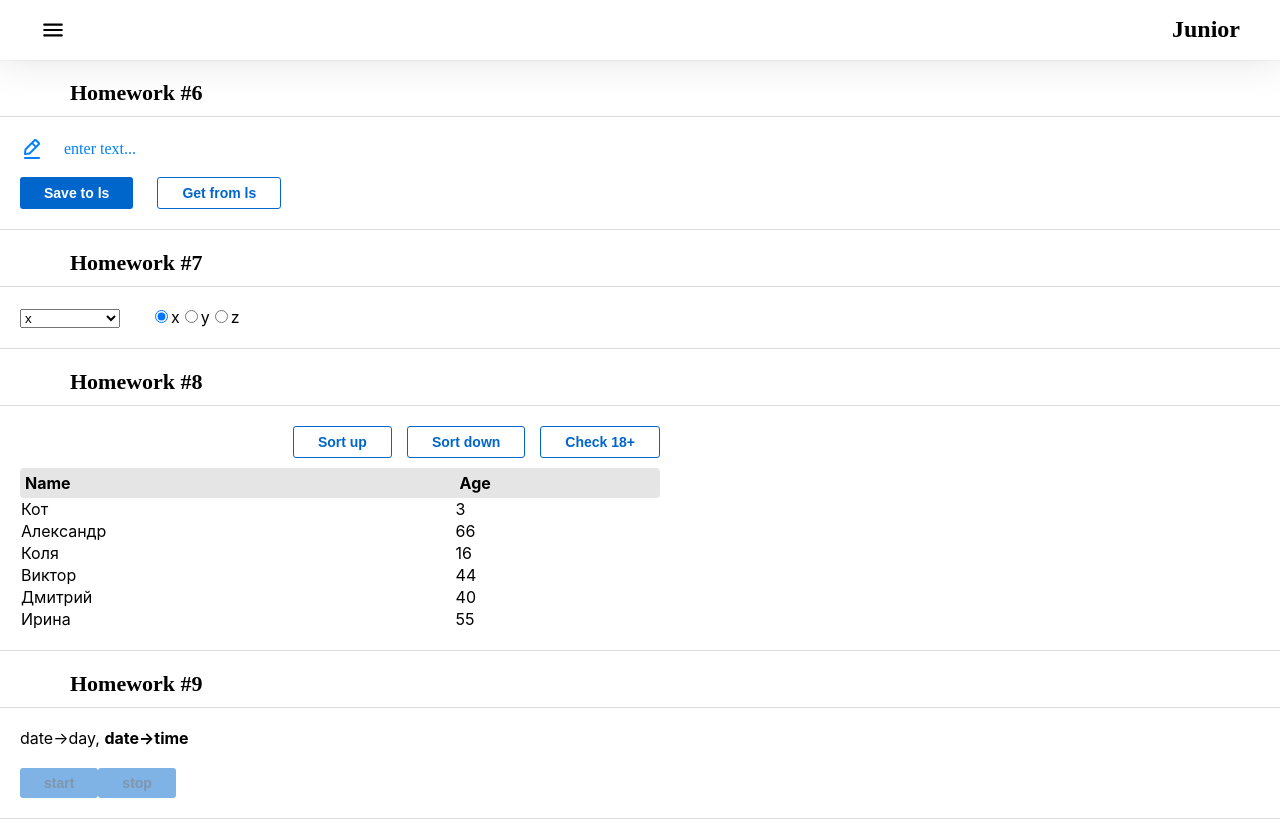
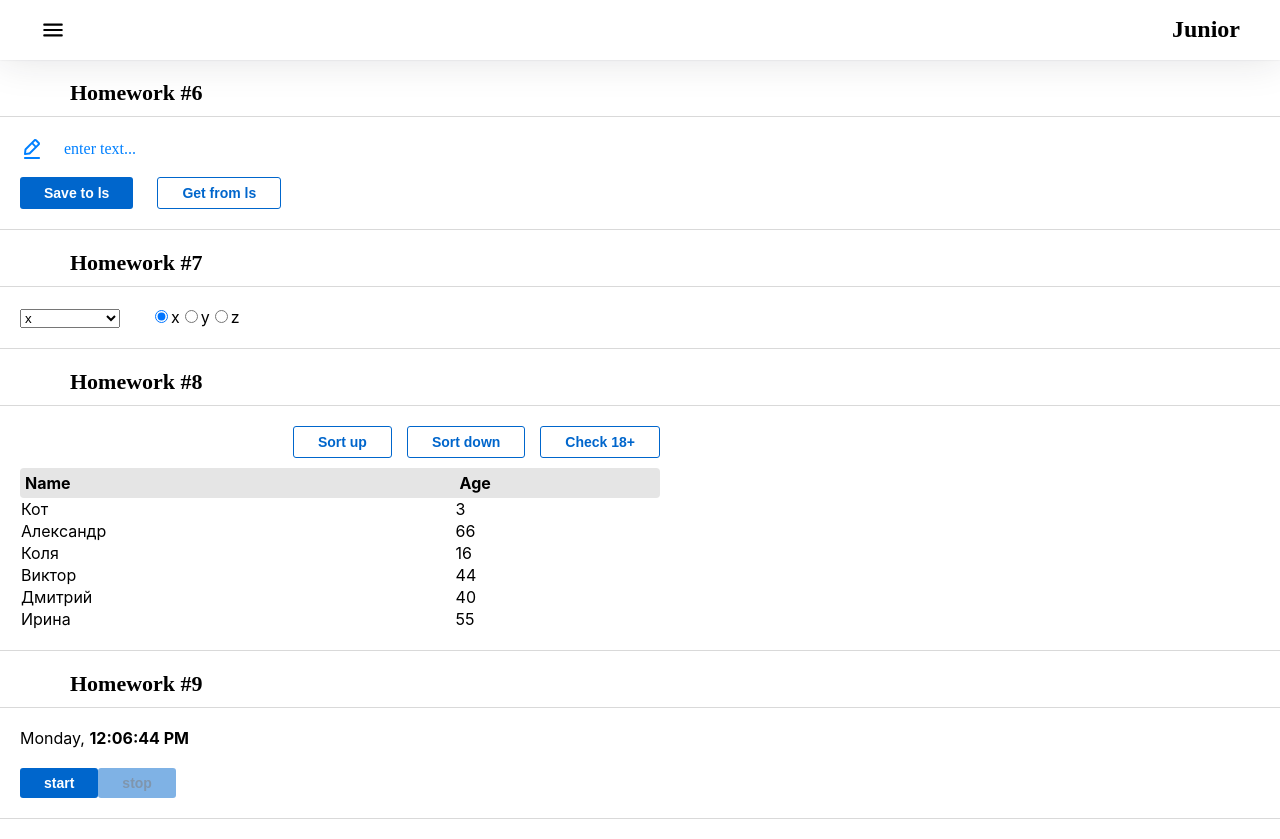
Before and after one commit to Aloxan12/homework, a React (Create React App) app: page /#/junior in a window 1280 px wide. Shown: the top 839 px of the page. Built offline with nearby package versions, Linux system fonts and the light colour scheme.

Commit message:
homework 12

```diff
--- a/src/s2-homeworks/hw09/Clock.tsx
+++ b/src/s2-homeworks/hw09/Clock.tsx
@@ -10,29 +10,34 @@ function Clock() {
     const [show, setShow] = useState<boolean>(false)
 
     const start = () => {
-        // пишут студенты // запустить часы (должно отображаться реальное время, а не +1)
-        // сохранить ид таймера (https://learn.javascript.ru/settimeout-setinterval#setinterval)
+        if (!timerId) {
+            const newTimerId = setInterval(() => {
+                setDate(new Date());
+            }, 1000) as unknown as number;
+            setTimerId(newTimerId);
+        }
+    };
 
+    const stop = () => {
+        if (timerId) {
+            clearInterval(timerId);
+            setTimerId(undefined);
+        }
+    };
+
+    const onMouseEnter = () => { // пишут студенты // показать дату если наведена мышка
+        setShow(true)
+    }
+    const onMouseLeave = () => { // пишут студенты // спрятать дату если мышка не наведена
+        setShow(false)
     }
 
-    const stop = () => {
-        // пишут студенты // поставить часы на паузу, обнулить ид таймера (timerId <- undefined)
-
-    }
-
-    const onMouseEnter = () => { // пишут студенты // показать дату если наведена мышка
-
-    }
-    const onMouseLeave = () => { // пишут студенты // спрятать дату если мышка не наведена
-
-    }
-
-    const stringTime = 'date->time' || <br/> // часы24:минуты:секунды (01:02:03)/(23:02:03)/(24:00:00)/(00:00:01) // пишут студенты
-    const stringDate = 'date->date' || <br/> // день.месяц.год (01.02.2022) // пишут студенты, варианты 01.02.0123/01.02.-123/01.02.12345 не рассматриваем
+    const stringTime = date.toLocaleTimeString() || <br/> // часы24:минуты:секунды (01:02:03)/(23:02:03)/(24:00:00)/(00:00:01) // пишут студенты
+    const stringDate = date.toLocaleDateString() || <br/> // день.месяц.год (01.02.2022) // пишут студенты, варианты 01.02.0123/01.02.-123/01.02.12345 не рассматриваем
 
     // день недели на английском, месяц на английском (https://learn.javascript.ru/intl#intl-datetimeformat)
-    const stringDay = 'date->day' || <br/> // пишут студенты
-    const stringMonth = 'date->month' || <br/> // пишут студенты
+    const stringDay = date.toLocaleDateString('en-US', {weekday:'long'}) || <br/> // пишут студенты
+    const stringMonth =  date.toLocaleDateString('en-US', {month:'long'}) || <br/> // пишут студенты
 
     return (
         <div className={s.clock}>
@@ -66,14 +71,14 @@ function Clock() {
             <div className={s.buttonsContainer}>
                 <SuperButton
                     id={'hw9-button-start'}
-                    disabled={true} // пишут студенты // задизэйблить если таймер запущен
+                    disabled={!!timerId} // пишут студенты // задизэйблить если таймер запущен
                     onClick={start}
                 >
                     start
                 </SuperButton>
                 <SuperButton
                     id={'hw9-button-stop'}
-                    disabled={true} // пишут студенты // задизэйблить если таймер не запущен
+                    disabled={!timerId} // пишут студенты // задизэйблить если таймер не запущен
                     onClick={stop}
                 >
                     stop
```
